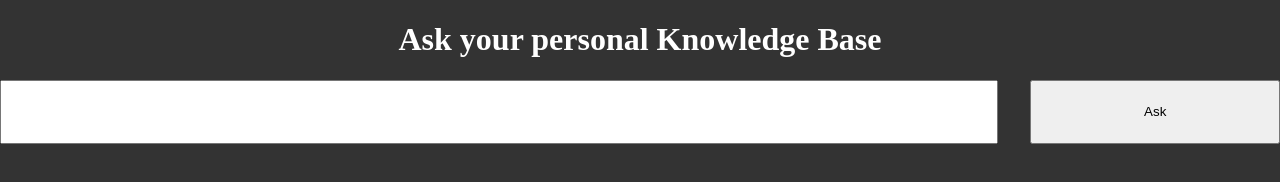
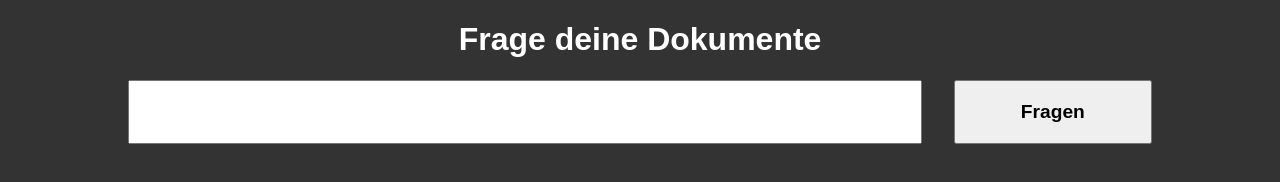
Before and after one commit to gymmu/06-data-ethics-and-ai-timy7, a website built with Vite: page index.html in a window 1280 px wide. Built offline with nearby package versions, Linux system fonts and the light colour scheme.

Commit message:
Design und Funktionalität fertig.

```diff
--- a/index.html
+++ b/index.html
@@ -6,10 +6,10 @@
     <title>RAG</title>
   </head>
   <body>
-    <h1>Ask your personal Knowledge Base</h1>
+    <h1>Frage deine Dokumente</h1>
     <form id="ask-form">
         <input type="text" id="question" />
-        <button type="submit" id="query-btn">Ask</button>
+        <button type="submit" id="query-btn">Fragen</button>
     </form>
 
     <div id="output">
--- a/src/client/main.js
+++ b/src/client/main.js
@@ -66,7 +66,7 @@ document.getElementById("ask-form").addEventListener("submit", async (ev) => {
     ev.preventDefault()
     const question = document.getElementById('question').value
     const output = document.querySelector("#output")
-    output.innerHTML = "<p>...waiting</p>"
+    output.innerHTML = "<h2>... waiting ...</h2>"
     const response = await query(question)
 
     console.log(response)
--- a/src/client/style.css
+++ b/src/client/style.css
@@ -7,6 +7,7 @@ body {
     background-color: #333;
     color: white;
     margin: 0;
+    font-family: "Arial", "Lato", "Roboto", sans-serif;
 }
 
 #ask-form {
@@ -14,6 +15,18 @@ body {
     grid-template-columns: 4fr 1fr;
     gap: 2rem;
     height: 4rem;
+    margin: 0 auto;
+    width: 80%;
+}
+
+#ask-form input {
+    font-size: 1.2rem;
+    padding-left: 1rem;
+}
+
+#ask-form button {
+    font-size: 1.2rem;
+    font-weight: bold;
 }
 
 h1, h2 {
```
